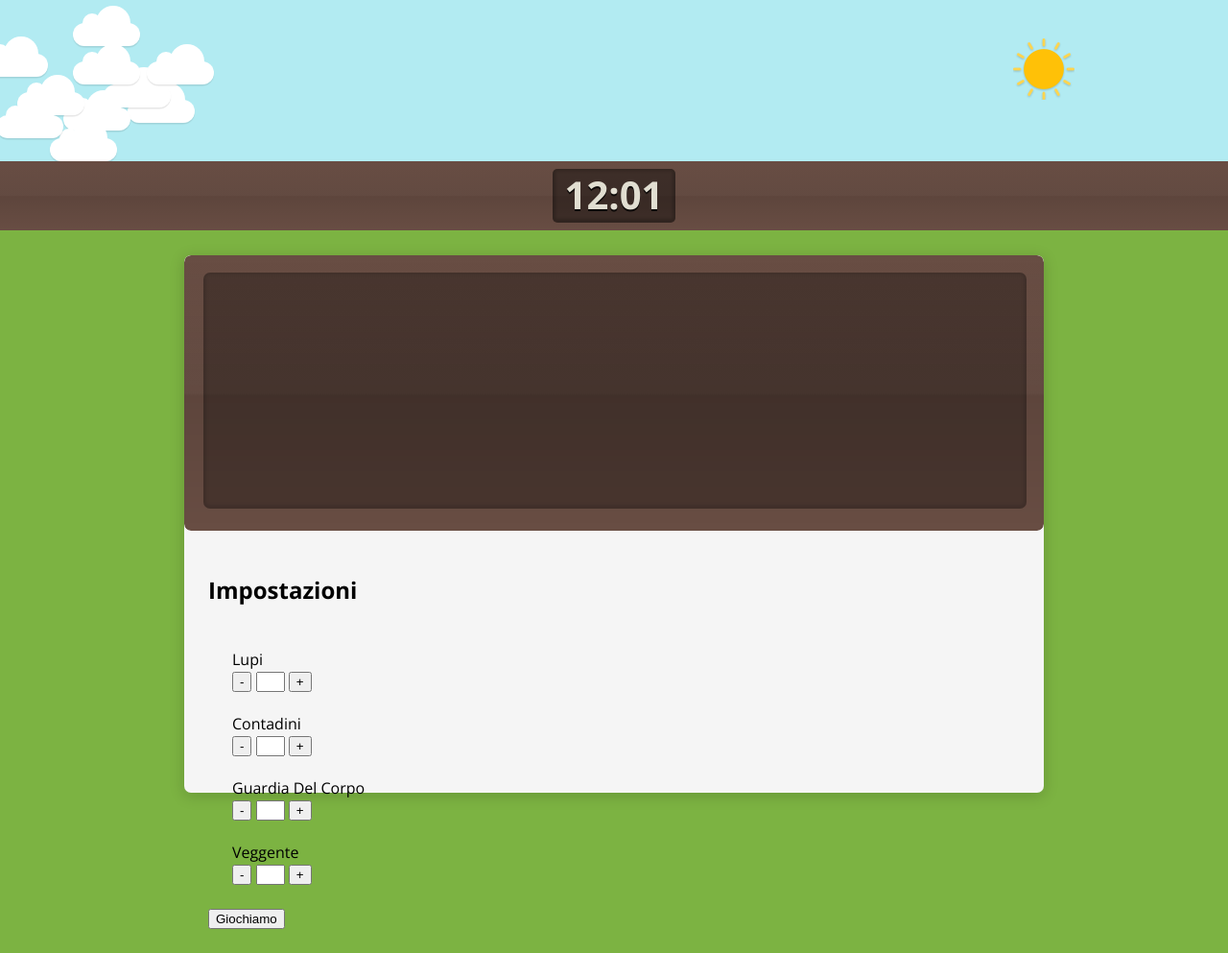
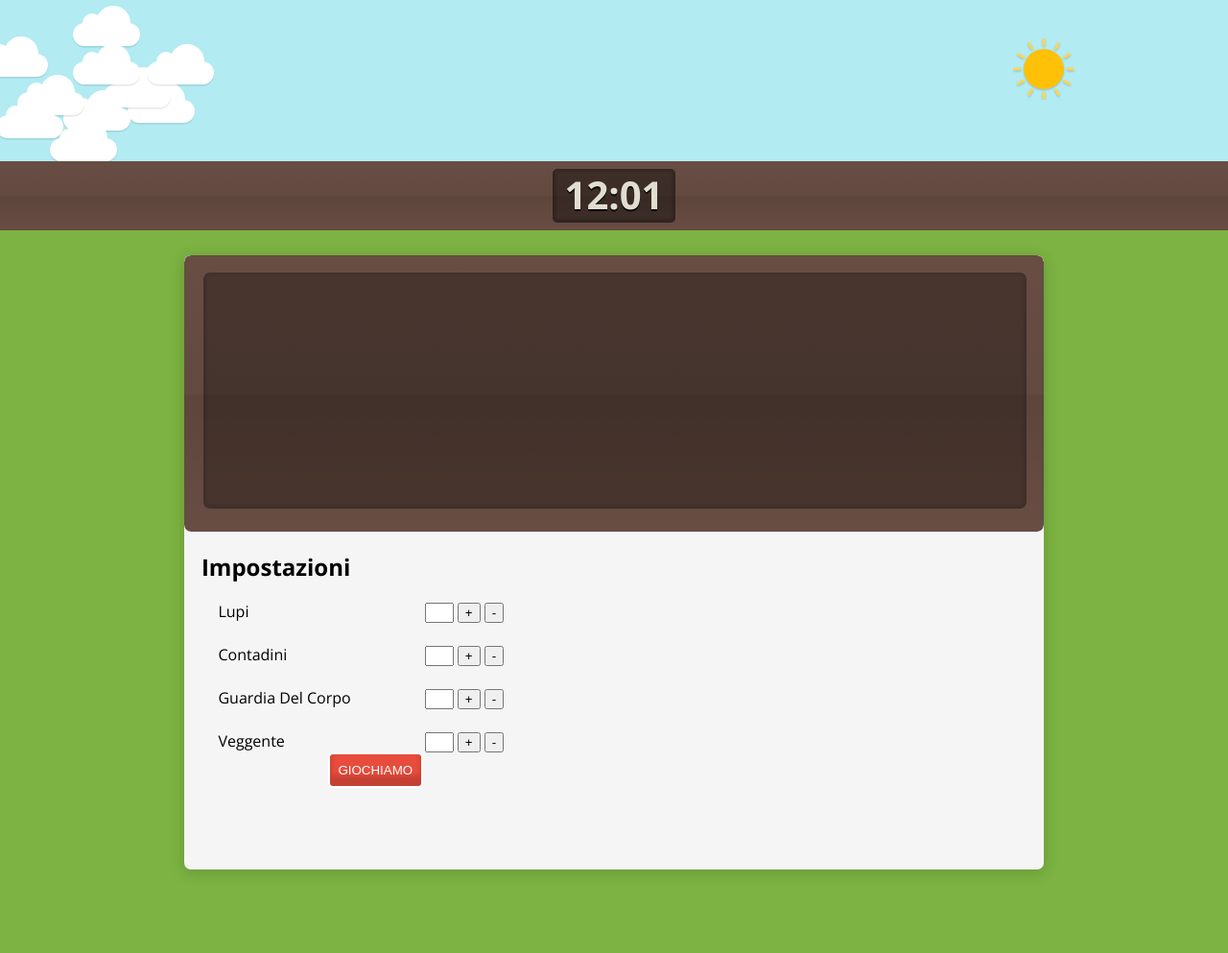
Before and after one commit to marcogobbo/lupus, a plain HTML site: page client/pages/lobby/lobby.html in a window 1280 px wide. Shown: the whole page at 96% size. After the commit the page ends 931 px from the top, so only its background shows below. Drawn offline with nearby package versions, Linux system fonts and the light colour scheme; no server answers.

Commit message:
update css

```diff
--- a/client/pages/lobby/lobby.html
+++ b/client/pages/lobby/lobby.html
@@ -66,46 +66,45 @@
                     <h1>Impostazioni</h1>
                 </nav>
                 <div class="content">
-                    <div>
+                    <div style="float:left">
                         <label>Lupi</label>
                     </div>
-                    <div>
-                        <button onclick="decrease('lupi')">-</button>
+                    <div style="margin-left: 25%">
                         <input id="nLupi" min="0" class="number">
                         <button onclick="increase('lupi')">+</button>
+                        <button onclick="decrease('lupi')">-</button>
                     </div>
                     <br>
-                    <div>
+                    <div style="float:left">
                         <label>Contadini</label>
                     </div>
-                    <div>
-                        <button onclick="decrease('contadini')">-</button>
+                    <div style="margin-left: 25%">
                         <input id="nContadini" min="0" class="number">
                         <button onclick="increase('contadini')">+</button>
+                        <button onclick="decrease('contadini')">-</button>
                     </div>
                     <br>
-                    <div>
+                    <div style="float:left">
                         <label>Guardia Del Corpo</label>
                     </div>
-                    <div>
-                        <button onclick="decrease('gdc')">-</button>
+                    <div style="margin-left: 25%">
                         <input id="nGdc" min="0" class="number">
                         <button onclick="increase('gdc')">+</button>
+                        <button onclick="decrease('gdc')">-</button>
                     </div>
                     <br>
-                    <div>
+                    <div style="float:left">
                         <label>Veggente</label>
                     </div>
-                    <div>
-                        <button onclick="decrease('veggente')">-</button>
+                    <div style="margin-left: 25%">
                         <input id="nVeggente" min="0" class="number">
                         <button onclick="increase('veggente')">+</button>
+                        <button onclick="decrease('veggente')">-</button>
                     </div>
                 </div>
                 <button id="giochiamoBTN" onclick="goPlay()">Giochiamo</button>
+                <div id="missingPlayers"></div>
             </div>
-
-            <div id="missingPlayers" style="color: red;"> </div>
         </div>
     </div>
 
--- a/client/styles/style.css
+++ b/client/styles/style.css
@@ -52,7 +52,7 @@ h3 {
 #main_container {
   margin: 2% auto 2% auto;
   background: #F5F5F5;
-  height: 70%;
+  height: 80%;
   width: 70%;
   border-radius: 7px;
   -webkit-box-shadow: 0 3px 15px 1px rgba(0,0,0,.15);
@@ -60,7 +60,7 @@ h3 {
 }
 
 #list_users {
-  height: 51.3%;
+  height: 45%;
   background: #684D43;
   background-image: -moz-linear-gradient(top, rgba(255, 255, 255, 0) 0%, rgba(51, 51, 51, 0.1) 50%, rgba(0, 0, 0, 0.1) 51%, rgba(252, 252, 252, 0) 100%);
   background-image: -webkit-linear-gradient(top, rgba(255, 255, 255, 0) 0%, rgba(51, 51, 51, 0.1) 50%, rgba(0, 0, 0, 0.1) 51%, rgba(252, 252, 252, 0) 100%);
@@ -239,5 +239,25 @@ h3 {
 
 
 .content {
-  padding: 25px;
+  padding-left: 2%;
 }
+
+#giochiamoBtn {
+  color: #FFF;
+  padding: 1%;
+  border-radius: 5px;
+  background: #E74C3C;
+  border: #FFF solid 2px;
+  text-transform: uppercase;
+  -webkit-box-shadow:inset 0 -10px 5px 1px rgba(0,0,0,0.15);
+  box-shadow:inset 0 -10px 5px 1px rgba(0,0,0,0.15);
+  margin-left: 15%;
+}
+
+#giochiamoBtn:active {
+  background: #8a281e;
+}
+
+#missingPlayers {
+  color: red;
+}
```
Also changed, not shown: client/index.html (+3 -1 lines), README.md.
